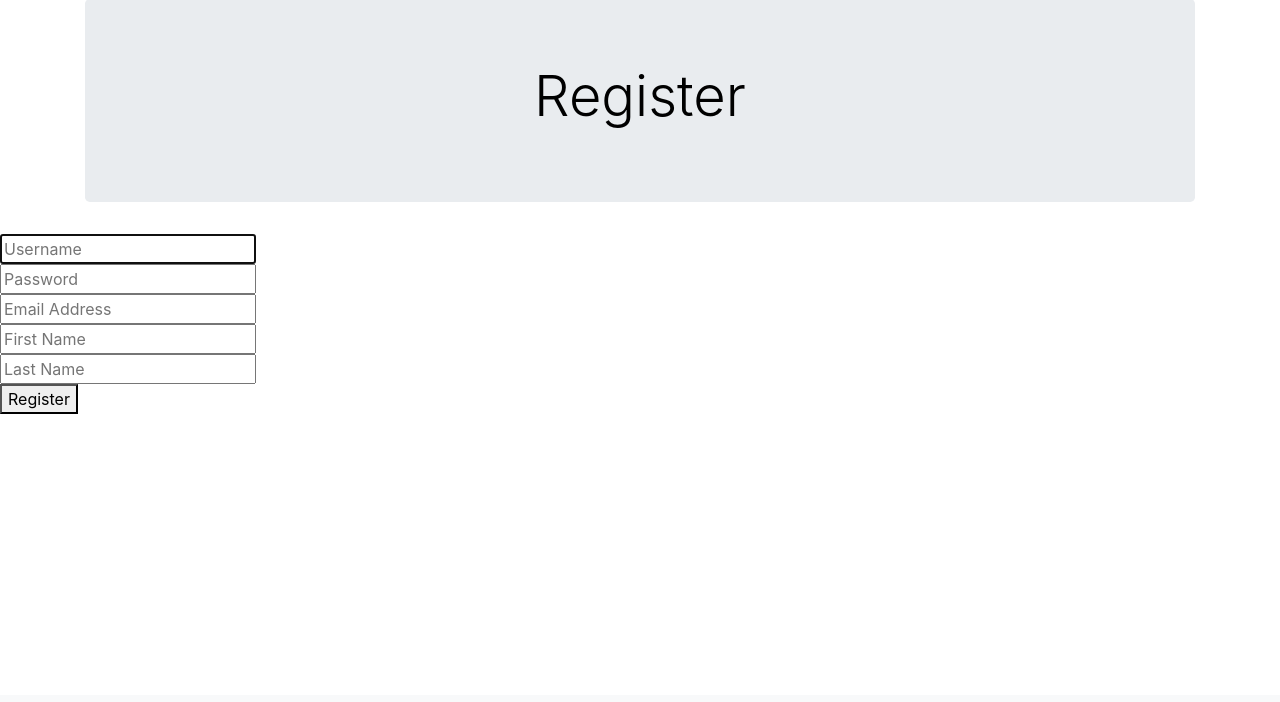
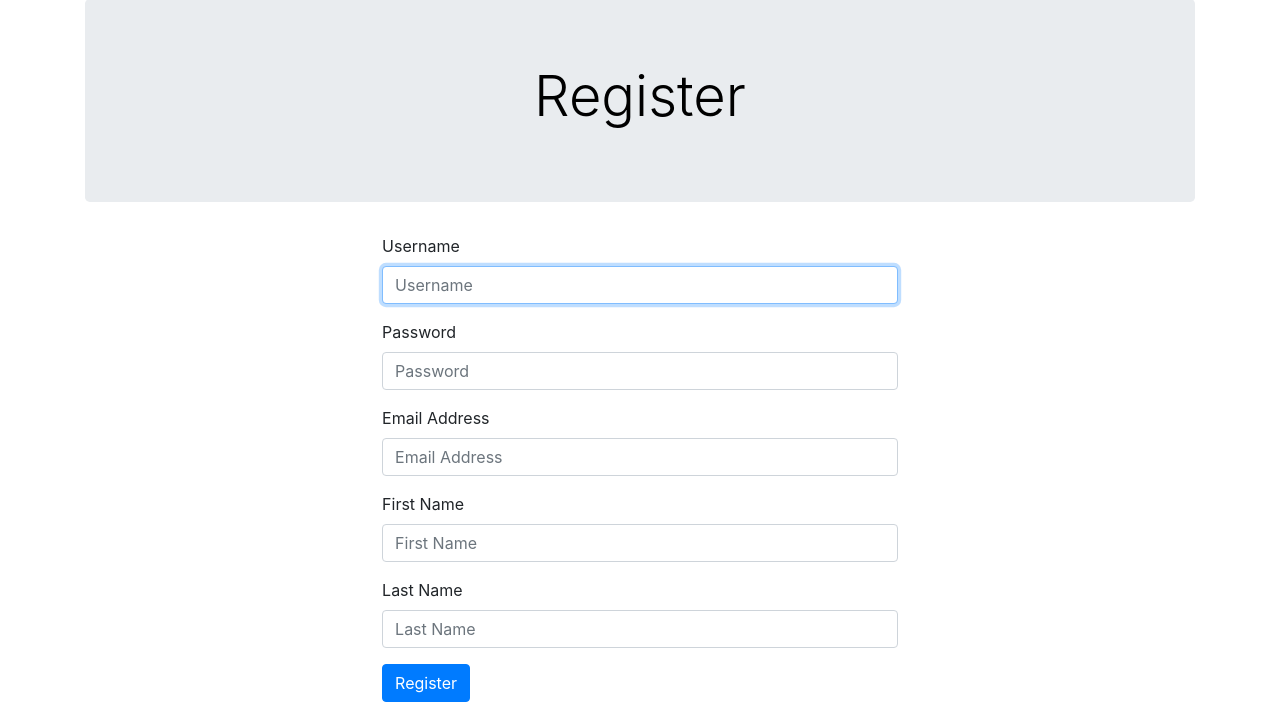
Before and after one commit to LukeM94/B8IT150-CA, a Flask app: page /register in a window 1280 px wide. Shown: the part 105-807 px from the top of the page. Before the commit the page ends 519 px from the top, so only its background shows below. Run offline with Flask 3, Linux system fonts and the light colour scheme.

Commit message:
Cleaning up forms
Adding Bootstrap to clean up forms

```diff
--- a/application.py
+++ b/application.py
@@ -95,7 +95,7 @@ def register():
                          (username, password, emailaddress, firstname, lastname))
             conn.commit()
             conn.close()
-            return redirect(url_for('index'))
+            return redirect(url_for('login'))
 
     return render_template('register.html')
 
@@ -158,7 +158,7 @@ def createjob():
                          (title, description, datecreated, deadline, status, quotation, current_user.id))
             conn.commit()
             conn.close()
-            return redirect(url_for('index'))
+            return redirect(url_for('jobs'))
 
     return render_template('createjob.html')
 
@@ -184,7 +184,7 @@ def modifyjob(job_id):
             conn.execute('UPDATE Jobs SET title = ?, description = ?, datecreated = ?, deadline = ?, status = ?, quotation = ? WHERE jobid = ?', (title, description, datecreated, deadline, status, quotation))
             conn.commit()
             conn.close()
-            return redirect(url_for('index'))
+            return redirect(url_for('jobs'))
 
     return render_template('modifyjob.html', job=job)
 
--- a/templates/profile.html
+++ b/templates/profile.html
@@ -1,7 +1,7 @@
 {% extends "base.html" %}
 
-{% block title %} Login {% endblock %}
-{% block jumbotron_title %} Login {% endblock %}
+{% block title %} Profile {% endblock %}
+{% block jumbotron_title %} Profile {% endblock %}
 {% block content %}
     <h1>Welcome to Your Profile, {{ user.firstname }}!</h1>
 {% endblock %}
--- a/templates/register.html
+++ b/templates/register.html
@@ -3,37 +3,32 @@
 {% block title %} Register {% endblock %}
 {% block jumbotron_title %} Register {% endblock %}
 {% block content %}
-<div class="column is-4 is-offset-4">
-    <div class="box">
-        <form method="POST" action="/register">
-            <div class="field">
-                <div class="control">
-                    <input type="text" name="username" placeholder="Username" autofocus="">
+    <div class="row justify-content-center">
+        <div class="col-md-5">
+            <form method="POST" action="/register">
+                <div class="form-group">
+                    <label for="username">Username</label>
+                    <input type="text" class="form-control" name="username" placeholder="Username" autofocus="">
                 </div>
-            </div>
-            <div class="field">
-                <div class="control">
-                    <input type="password" name="password" placeholder="Password">
+                <div class="form-group">
+                    <label for="password">Password</label>
+                    <input type="password" class="form-control" name="password" placeholder="Password">
                 </div>
-            </div>
-            <div class="field">
-                <div class="control">
-                    <input type="email" name="emailaddress" placeholder="Email Address" autofocus="">
+                <div class="form-group">
+                    <label for="email">Email Address</label>
+                    <input type="email" class="form-control" name="emailaddress" placeholder="Email Address" autofocus="">
                 </div>
-            </div>
-            <div class="field">
-                <div class="control">
-                    <input type="text" name="firstname" placeholder="First Name" autofocus="">
+                <div class="form-group">
+                    <label for="firstname">First Name</label>
+                    <input type="text" class="form-control" name="firstname" placeholder="First Name" autofocus="">
                 </div>
-            </div>
-            <div class="field">
-                <div class="control">
-                    <input type="text" name="lastname" placeholder="Last Name" autofocus="">
+                <div class="form-group">
+                    <label for="lastname">Last Name</label>
+                    <input type="text" class="form-control" name="lastname" placeholder="Last Name" autofocus="">
                 </div>
-            </div>
 
-            <button class="button is-block is-info is-large is-fullwidth">Register</button>
-        </form>
+                <button class="btn btn-primary">Register</button>
+            </form>
+        </div>
     </div>
-</div>
 {% endblock %}
```
Also changed, not shown: templates/createjob.html (+1 -7 lines), templates/login.html (+11 -14 lines), freelanceflow.db.
